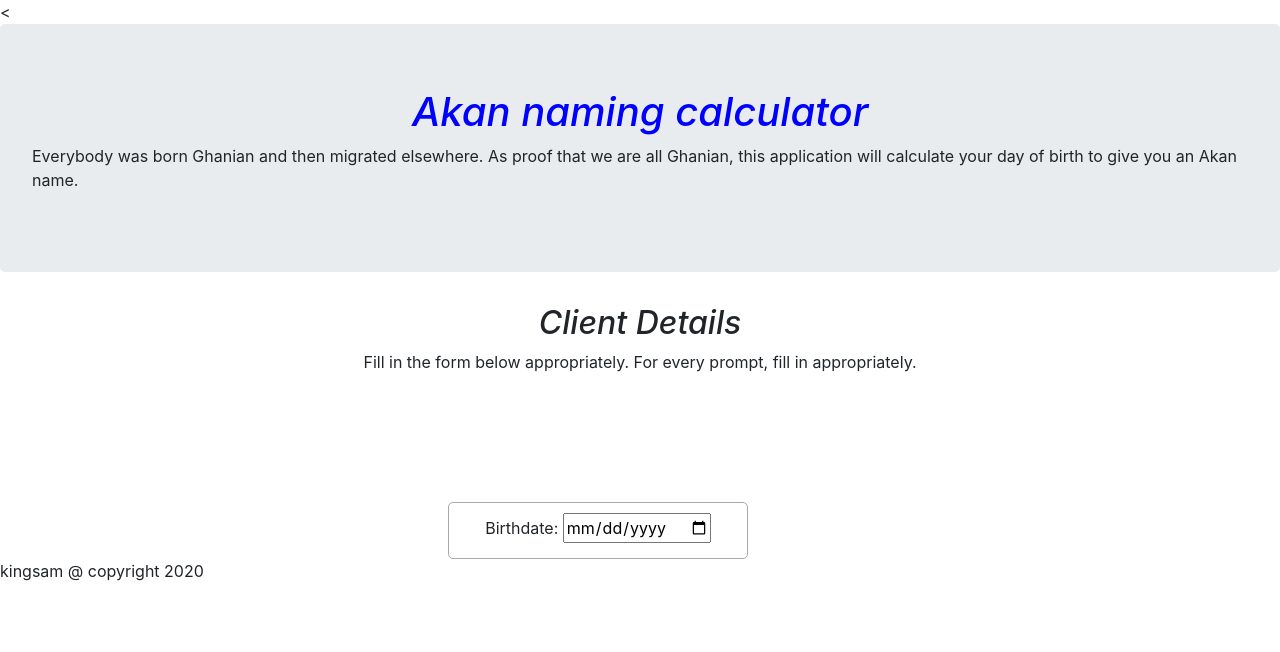
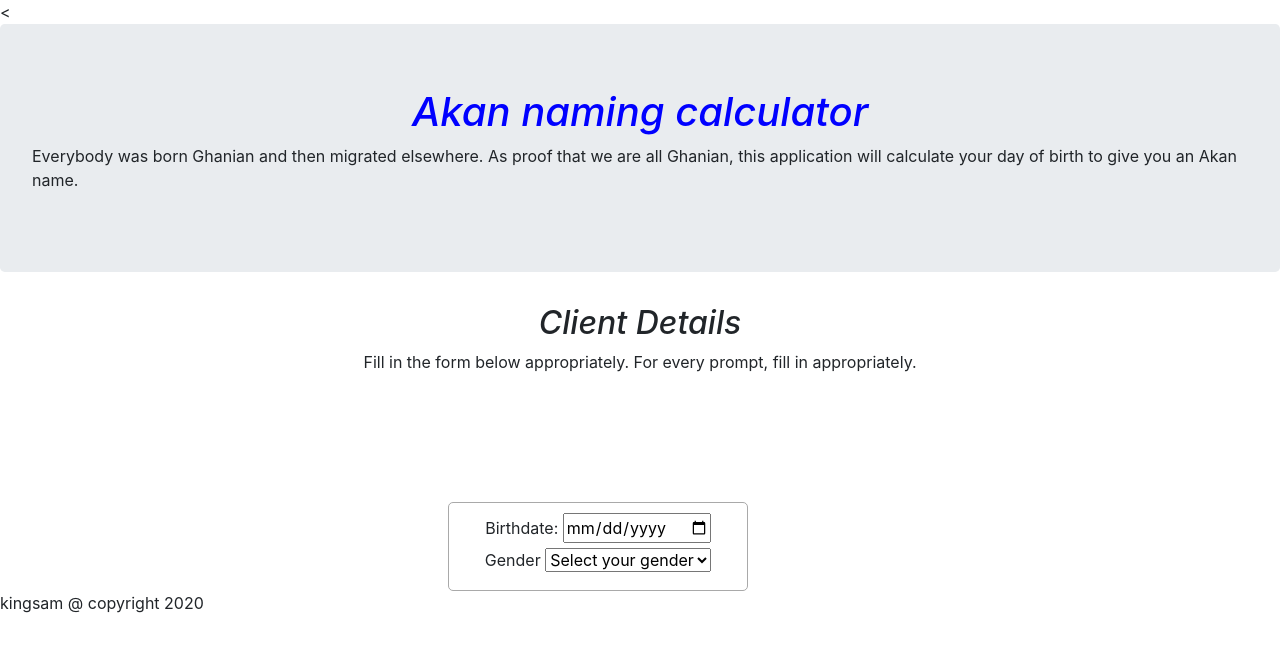
Before and after one commit to kingsam91/namingAkan, a plain HTML site: page index.html in a window 1280 px wide. Drawn offline with Linux system fonts and the light colour scheme; a script that the page names is missing.

Commit message:
add select form section

```diff
--- a/index.html
+++ b/index.html
@@ -19,6 +19,12 @@
 <form action="index.html" method="post">
   <label for="birthDate">Birthdate:</label>
   <input type="date" id="date-of-birth" placeholder="Date of Birth" class="input_field">
+  <label for="gender">Gender</label>
+              <select id="gender" class="input_field">
+                  <option>Select your gender</option>
+                  <option value="male">Male</option>
+                  <option value="female">Female</option>
+              </select>
 
 </form>
 </div>
```
